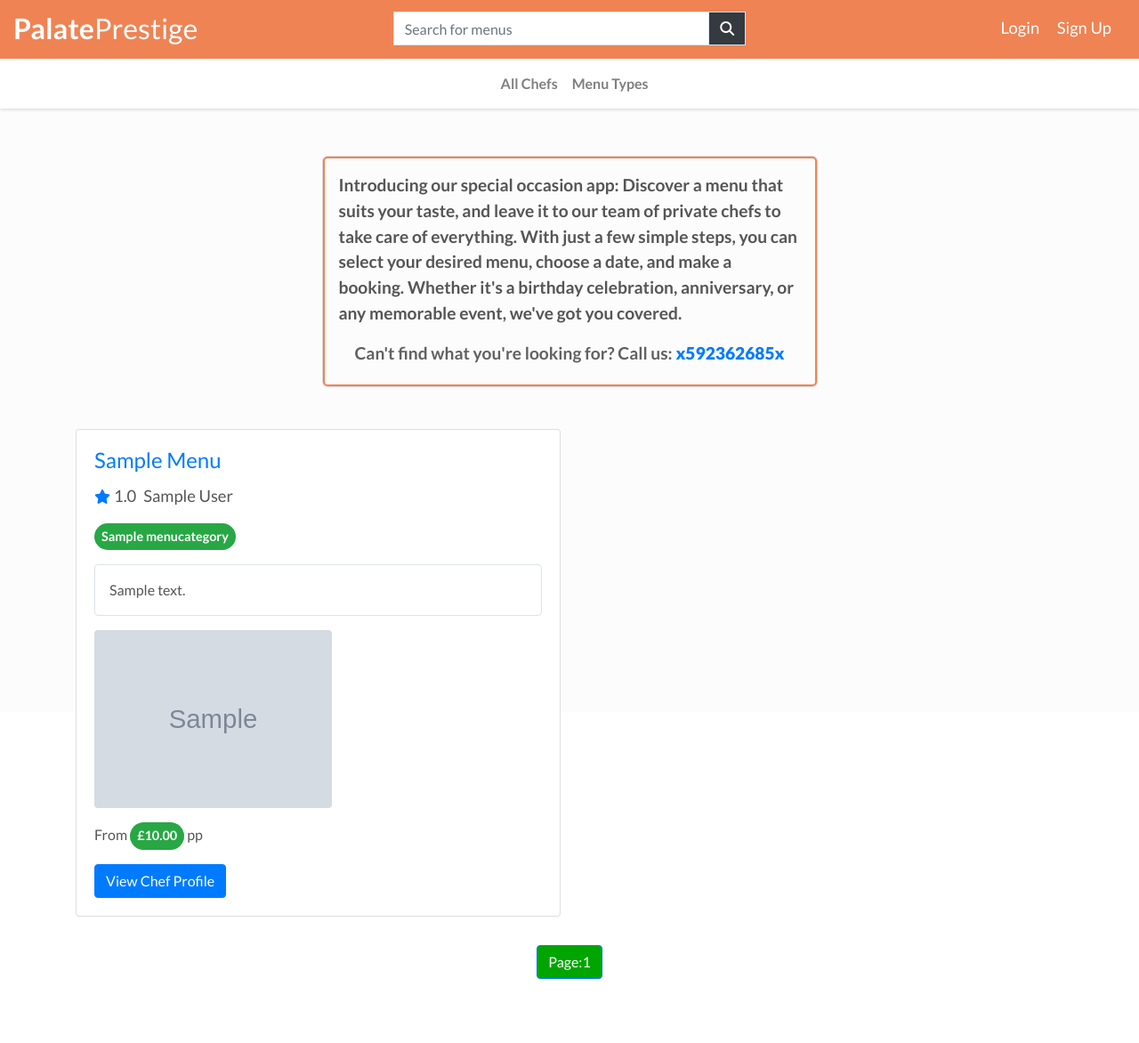
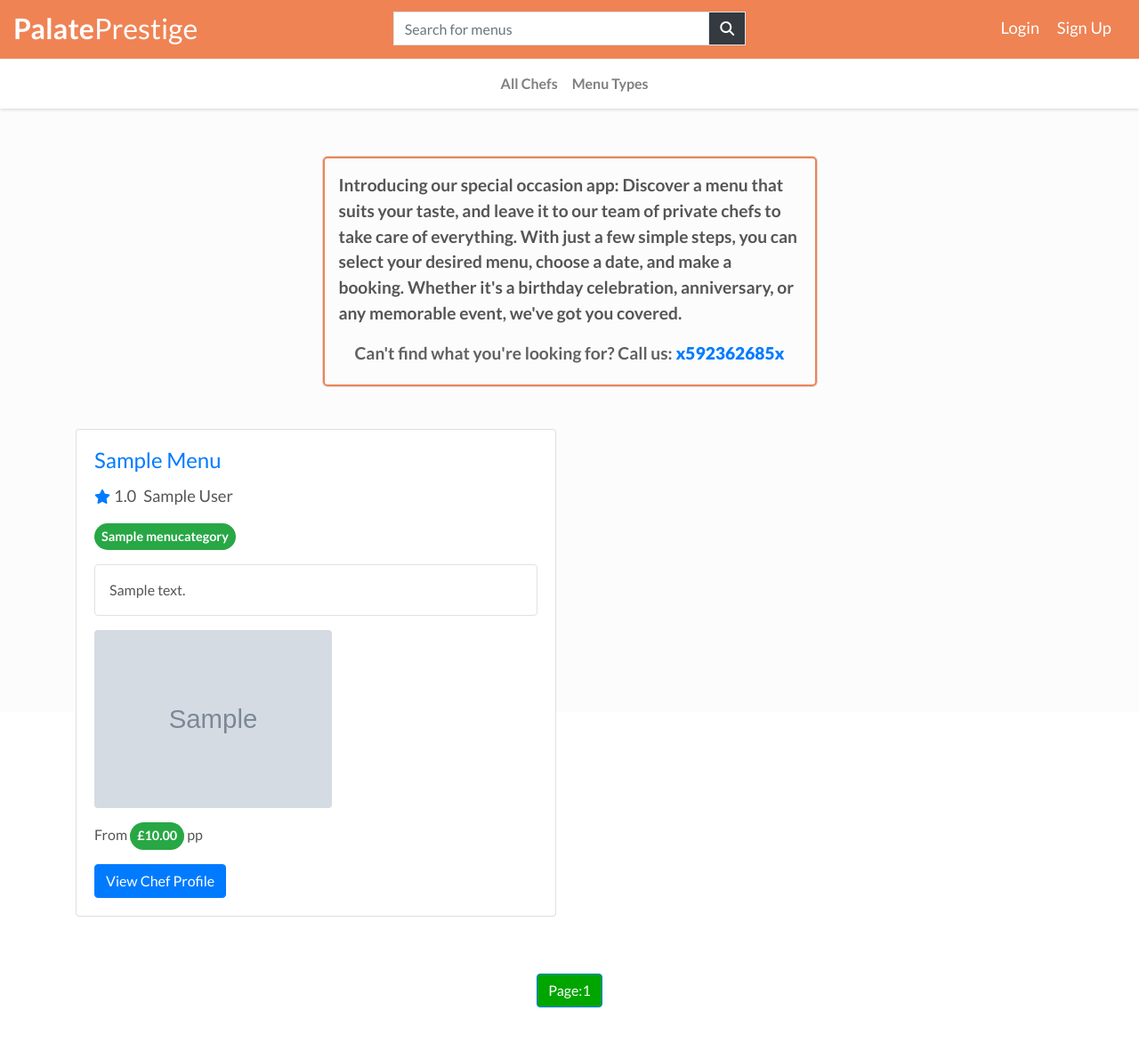
Before and after one commit to JiiXaa/PalatePrestige, a Django app: page / in a window 1280 px wide. Shown: the whole page at 89% size. Before the commit the page ends 1100 px from the top, so only its background shows below. Run offline with Django 3.2, Linux system fonts and the light colour scheme; tables that the repository leaves empty hold one stand-in row (values such as "Sample post"); grey boxes marked "Sample" are stand-in pictures; some libraries are stand-ins or nearby versions.

Commit message:
Fixed menu cards not displaying in same size. Now there are 8 evenly distributed cards in the home page. Also updated documentation (user stories and technologies used).

```diff
--- a/menus/templates/menu_detail.html
+++ b/menus/templates/menu_detail.html
@@ -51,7 +51,7 @@
     </div>
     <div class="row mt-3">
       <div class="col">
-        <a href="{% url 'chef_detail' chef_id=menu.chef.user_id %}" class="btn btn-primary">Back to profile</a>
+        <a href="{% url 'chef_detail' chef_id=menu.chef.user_id %}" class="btn btn-primary">Chef's profile</a>
       </div>
     </div>
   </div>
--- a/menus/templates/menus.html
+++ b/menus/templates/menus.html
@@ -18,12 +18,13 @@
         <a href="tel:+x592362685x" class="text-primary"><strong>x592362685x</strong></a>
     </p>
   </div>
-  <div class="card-columns">
+  <div class="row mb-5">
       {% for menu in menus %}
       {% for dish in menu.dishes.all %}
       <!-- Check if first main dish has an image. Only show cards that have image. -->
       {% if forloop.counter == 1 and dish.image %}
-      <div class="card chef-menu-card h-100" data-menu-id="{{ menu.id }}" data-menu-title="{{ menu.title }}" data-chef-id="{{ menu.chef.user_id }}" data-chef-first-name="{{ menu.chef.user.first_name }}" data-chef-last-name="{{ menu.chef.user.last_name }}" data-menu-price="{{ menu.price }}">
+      <div class="col-md-6 mb-3 d-flex">
+          <div class="card chef-menu-card flex-grow-1" data-menu-id="{{ menu.id }}" data-menu-title="{{ menu.title }}" data-chef-id="{{ menu.chef.user_id }}" data-chef-first-name="{{ menu.chef.user.first_name }}" data-chef-last-name="{{ menu.chef.user.last_name }}" data-menu-price="{{ menu.price }}">
               <div class="card-body">
                   <a href="{% url 'menu_detail' menu_id=menu.id %}">
                       <h4 class="card-title">{{ menu.title|title }}</h4>
@@ -44,6 +45,7 @@
                   </div>
                   <p>From <span class="badge badge-pill badge-success p-2" style="font-size: 0.9rem;">&#163;{{ menu.price }}</span> pp</p>
                   <a href="{% url 'chef_detail' chef_id=menu.chef.user_id %}" class="btn btn-primary">View Chef Profile</a>
+              </div>
           </div>
       </div>
       {% endif %}
--- a/menus/views.py
+++ b/menus/views.py
@@ -34,8 +34,8 @@ def all_menus(request):
             all_menus = all_menus.filter(queries)
 
     # Pagination
-    # Show 4 menus per page
-    paginator = Paginator(all_menus, 4)
+    # Show 8 menus per page
+    paginator = Paginator(all_menus, 8)
     page_number = request.GET.get("page")
     menus = paginator.get_page(page_number)
 
```
Also changed, not shown: README.md. Lines whose indentation alone changed are shown as unchanged.
